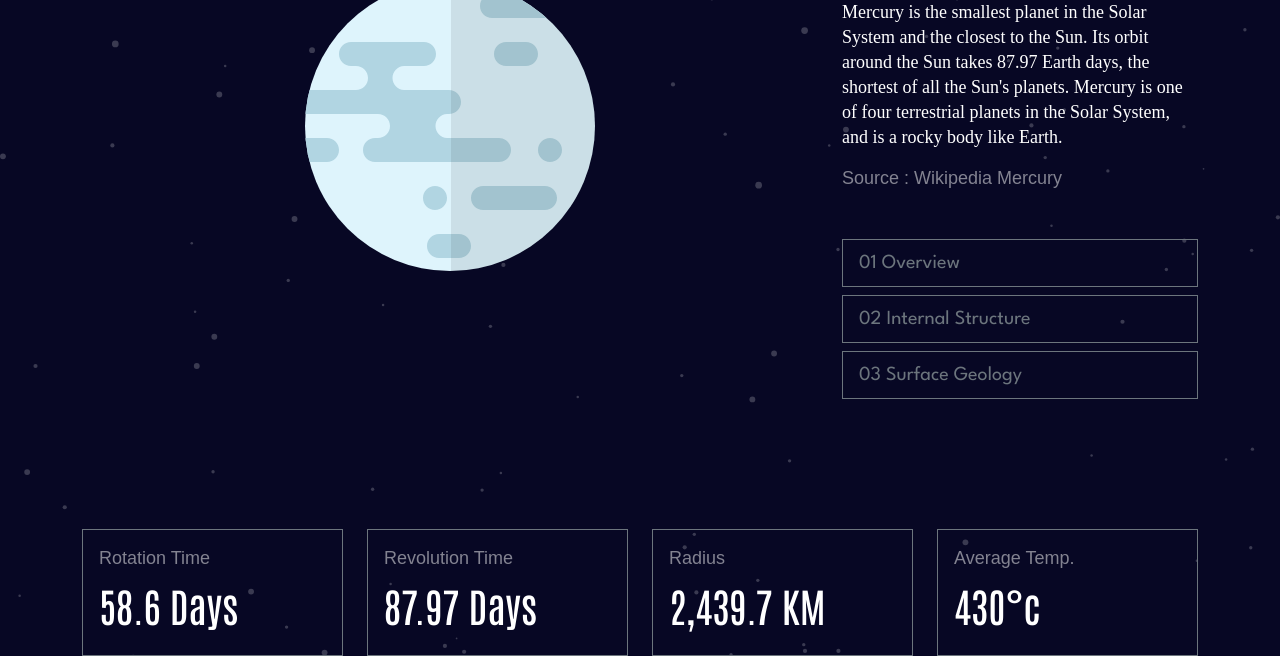
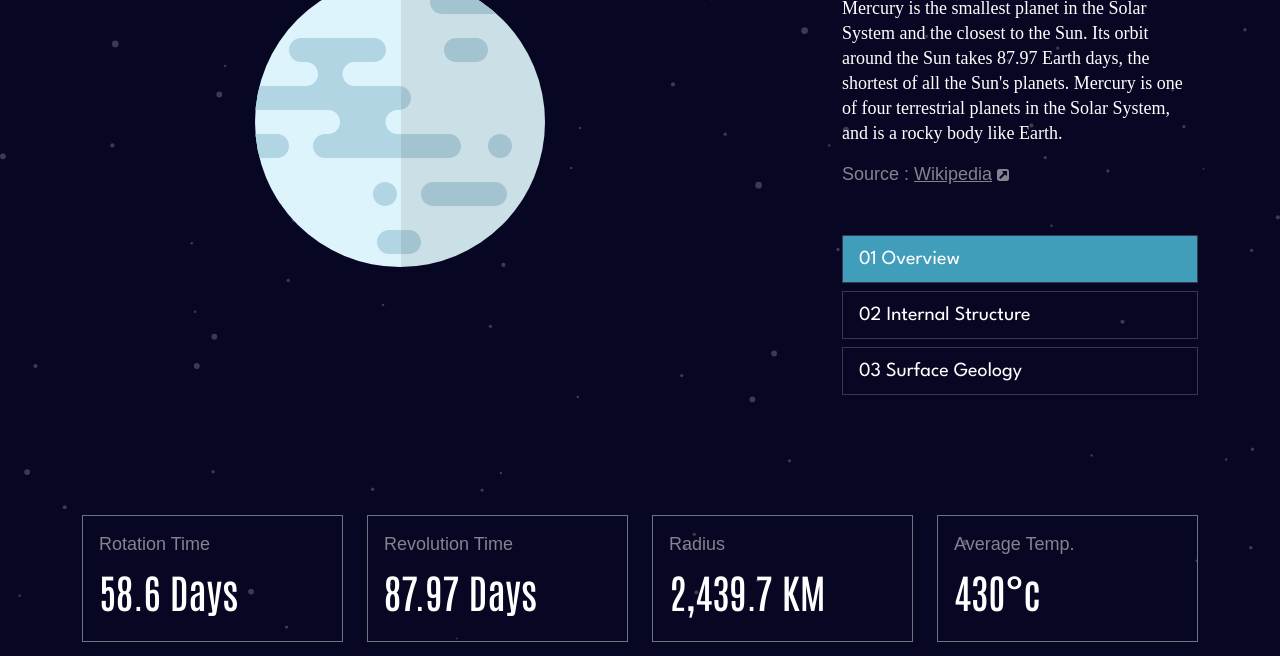
Before and after one commit to J-R77-stack/planets-fact-site, a plain HTML site: page index.html in a window 1280 px wide. Shown: the part 312-968 px from the top of the page. Drawn offline with nearby package versions, Linux system fonts and the light colour scheme.

Commit message:
add button styles to html page

```diff
--- a/assets/css/styles.css
+++ b/assets/css/styles.css
@@ -35,13 +35,35 @@ h4 {
 }
 
 .nav-item{
-   margin: 14px;
+   margin: 12px;
 }
 
 /* Main Section */
 
+.btn-primary
+{
+    background-color:#419ebb;
+    border-color: #419ebb;
+}
+
+.btn-primary:hover {
+   background-color: #38384f;
+   border-color: #38384f;
+}
+
+.btn {
+   border-color: #38384f;
+   color: #FFFFFF;
+}
+
+.btn:hover {
+   border-color: #38384f;
+   background-color: #38384f;
+}
+
 #mercury {
    margin-top: 200px;
+   margin-right: 100px;
 }
 
 #mercury-info {
@@ -61,8 +83,12 @@ p {
    line-height: 25px;
 }
 
+#wiki-links {
+   color: #838391;
+}
+
 footer {
-margin-top: 130px;
+margin-top: 120px;
 }
 
 /* Media Queries */
--- a/index.html
+++ b/index.html
@@ -92,11 +92,11 @@
           <p>Mercury is the smallest planet in the Solar System and the closest to the Sun. Its orbit around the Sun
             takes 87.97 Earth days, the shortest of all the Sun's planets. Mercury is one of four terrestrial planets in
             the Solar System, and is a rocky body like Earth. </p>
-            <h4 class="mb-5">Source : Wikipedia Mercury</h4>
+            <h4 class="mb-5">Source : <a href="https://en.wikipedia.org/wiki/Mercury_(planet)" target="_blank" id="wiki-links">Wikipedia</a><span> <img src="assets/images/icon-source.svg" alt=""></span></h4>
             <div class="d-grid gap-2">
-              <button type="button" class="btn btn-outline-secondary btn-lg text-start rounded-0">01 Overview</button>
-              <button type="button" class="btn btn-outline-secondary  btn-lg text-start rounded-0">02 Internal Structure</button>
-              <button type="button" class="btn btn-outline-secondary  btn-lg text-start rounded-0">03 Surface Geology </button>
+              <button type="button" class="btn btn-lg text-start btn-primary rounded-0">01 Overview</button>
+              <button type="button" class="btn  btn-lg text-start rounded-0">02 Internal Structure</button>
+              <button type="button" class="btn  btn-lg text-start rounded-0">03 Surface Geology </button>
             </div>
         </div>
       </div>
```
